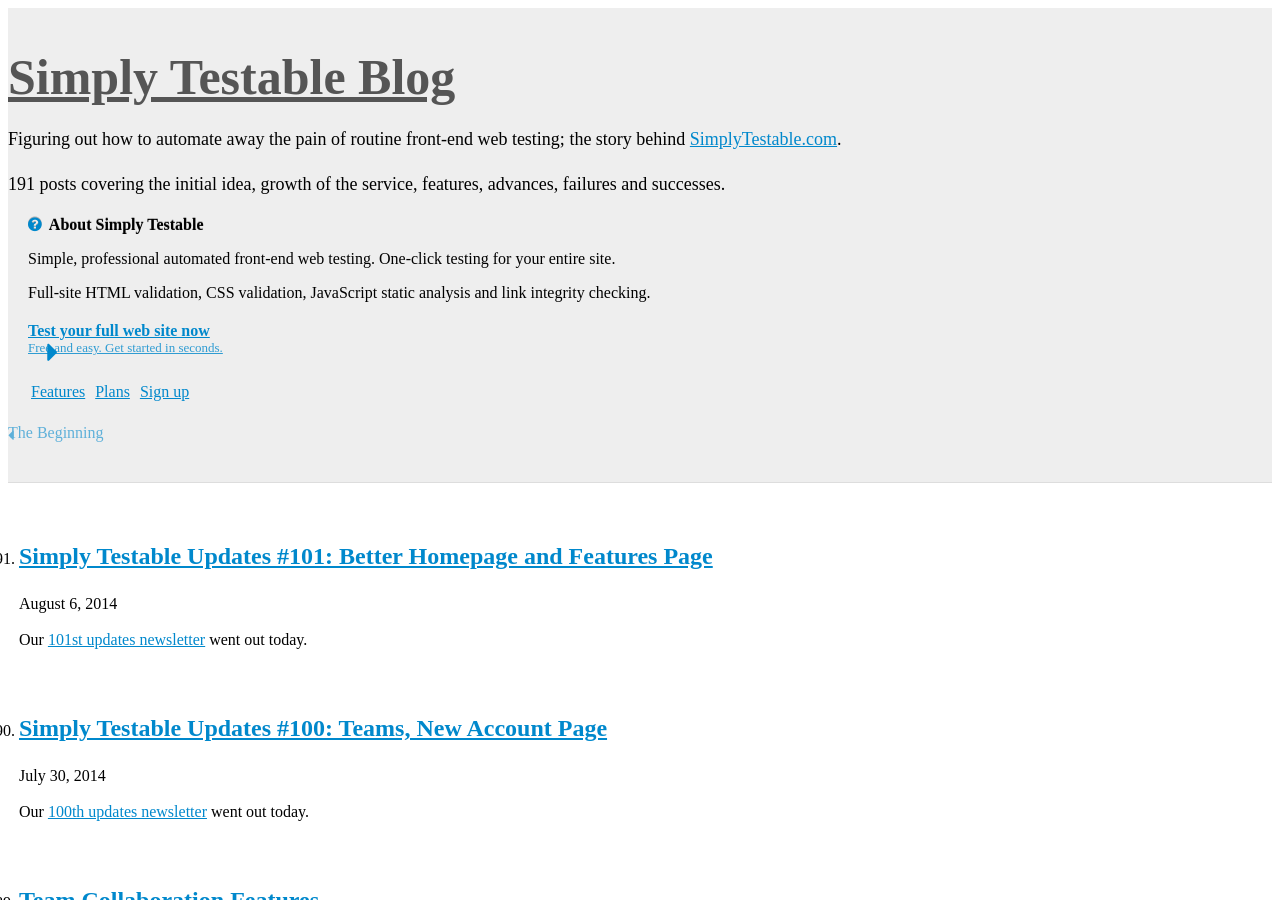
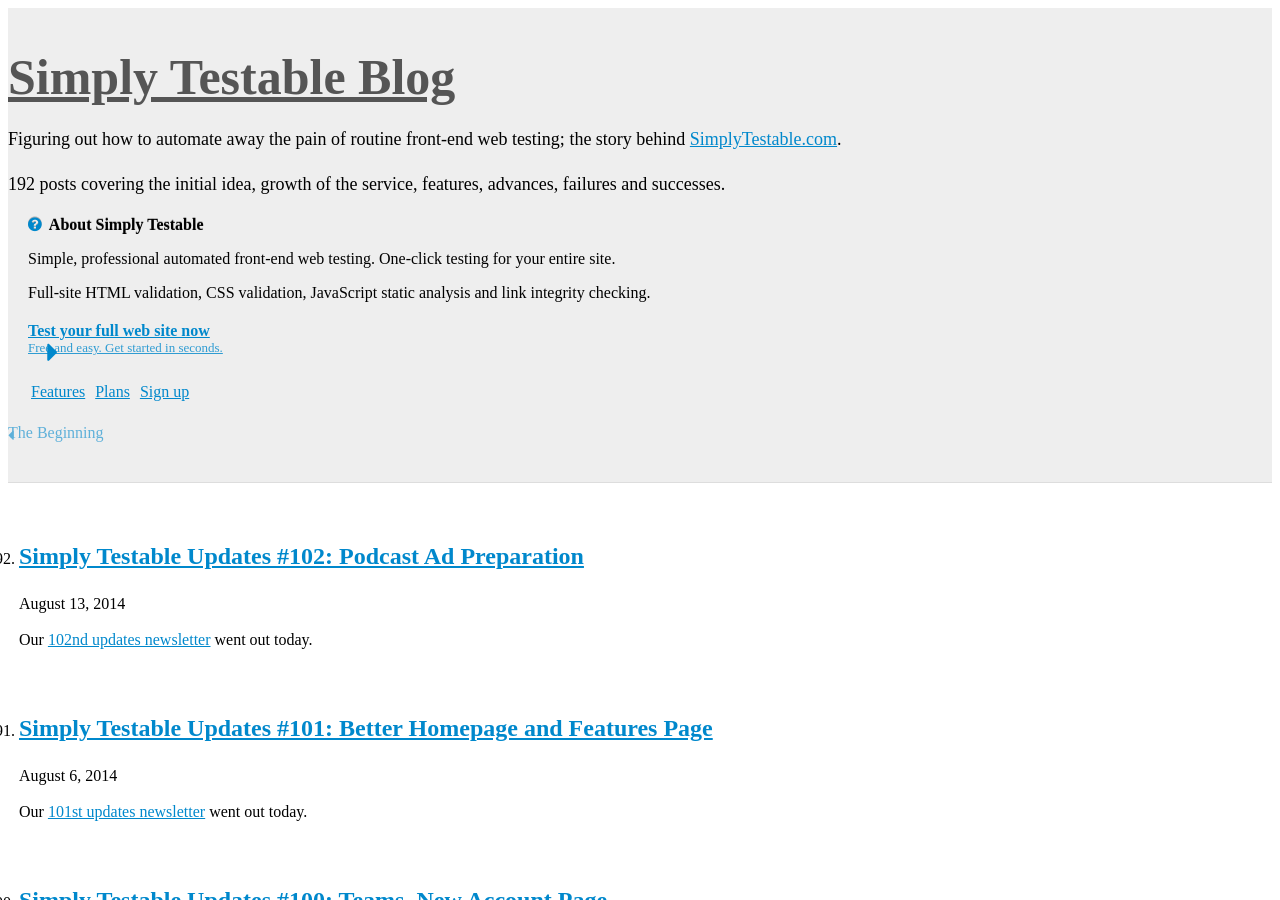
Before and after one commit to webignition/blog.simplytestable.com, a Jekyll site: the page built from archive/index.html, in a window 1280 px wide and 900 px high. Built offline with Jekyll 4.4.1, drawn with Linux system fonts in a browser that asks for light colours; nearby versions of some CDN libraries; comment, search, counter and statistics services are not loaded; a style sheet for code colours, icons or effects is not loaded; some of the changed text lies outside the part shown.

Commit message:
102nd newsletter notification

```diff
--- a/archive/index.html
+++ b/archive/index.html
@@ -6,6 +6,28 @@ is_archive: true
 <ol class="archive">
 
 
+    <li value="192">
+        <h2><a href="/simply-testable-updates-102/">Simply Testable Updates #102: Podcast Ad Preparation </a></h2>
+        <p class="post-date">August 13, 2014</p>
+
+
+
+
+
+
+
+
+
+    <p>
+        Our <a href="http://us5.campaign-archive1.com/?u=ac75e33d993d2b502e333ddd0&amp;id=28254f3ae6">102nd updates newsletter</a> went out today.
+    </p>
+
+
+
+
+    </li>
+
+
     <li value="191">
         <h2><a href="/simply-testable-updates-101/">Simply Testable Updates #101: Better Homepage and Features Page </a></h2>
         <p class="post-date">August  6, 2014</p>
```
Also changed, not shown: _posts/2014/2014-08-13-simply-testable-updates-102.html (added, +16 -0 lines).
